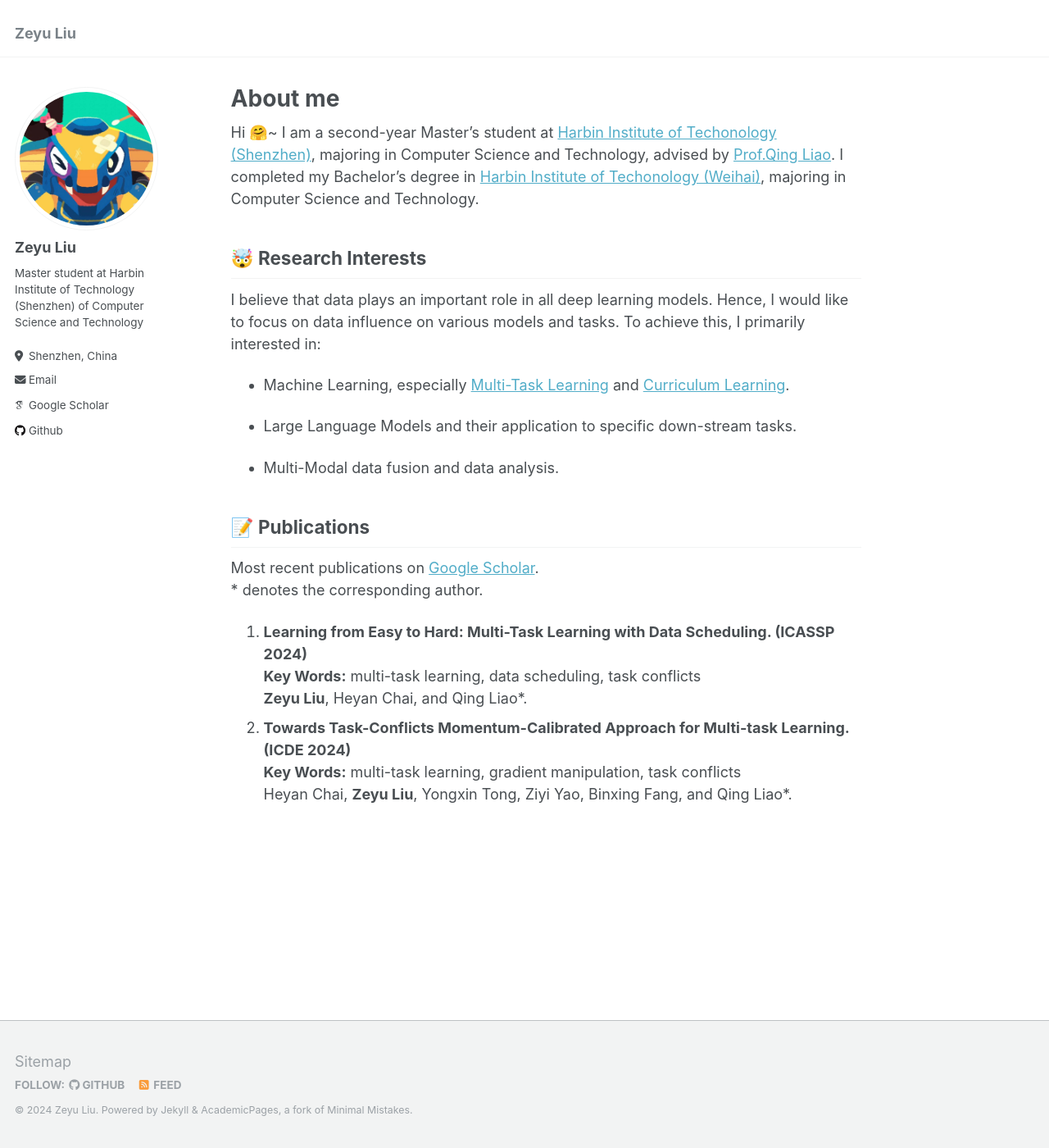
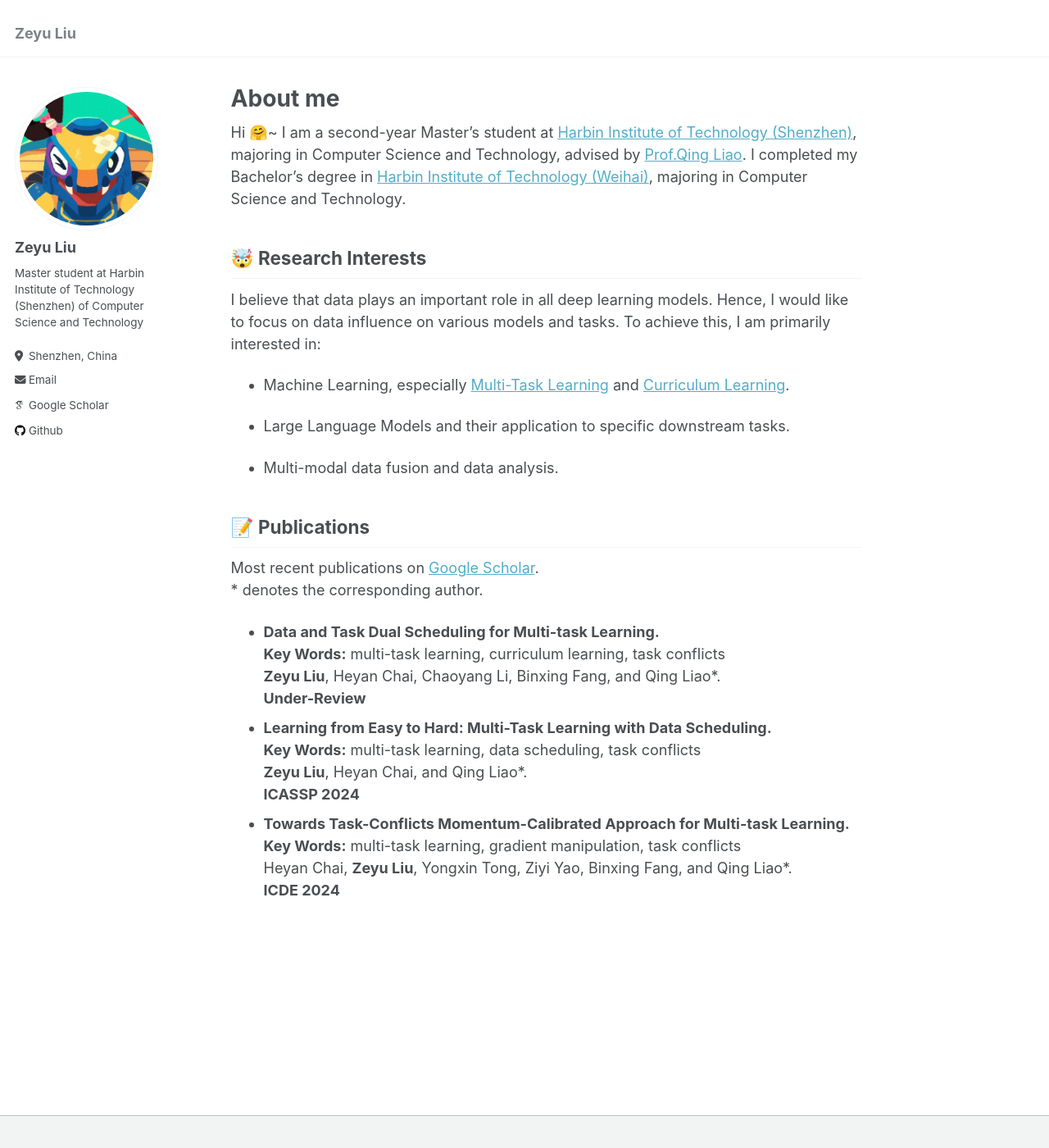
Before and after one commit to ZeyuLiu0706/zeyuliu0706.github.io, a Jekyll site: the page built from _pages/about.md, in a window 1280 px wide and 1400 px high. Shown: the whole window at 82% size. Built offline with Jekyll 4.4.1, drawn with Linux system fonts in a browser that asks for light colours; some web fonts are replaced.

Commit message:
Update about.md

```diff
--- a/_pages/about.md
+++ b/_pages/about.md
@@ -7,26 +7,32 @@
   - /about.html
 ---
 
-Hi 🤗~ I am a second-year Master's student at [Harbin Institute of Techonology (Shenzhen)](https://www.hitsz.edu.cn/index.html), majoring in Computer Science and Technology, advised by [Prof.Qing Liao](http://liaoqing.hitsz.edu.cn/). I completed my Bachelor’s degree in [Harbin Institute of Techonology (Weihai)](https://www.hitsz.edu.cn/index.html), majoring in Computer Science and Technology.
+Hi 🤗~ I am a second-year Master's student at [Harbin Institute of Technology (Shenzhen)](https://www.hitsz.edu.cn/index.html), majoring in Computer Science and Technology, advised by [Prof.Qing Liao](http://liaoqing.hitsz.edu.cn/). I completed my Bachelor’s degree in [Harbin Institute of Technology (Weihai)](https://www.hitsz.edu.cn/index.html), majoring in Computer Science and Technology.
 
 ## 🤯 Research Interests
-I believe that data plays an important role in all deep learning models. Hence, I would like to focus on data influence on various models and tasks. To achieve this, I primarily interested in:
+I believe that data plays an important role in all deep learning models. Hence, I would like to focus on data influence on various models and tasks. To achieve this, I am primarily interested in:
 
 - Machine Learning, especially [Multi-Task Learning](https://ieeexplore.ieee.org/document/9392366) and [Curriculum Learning](https://ieeexplore.ieee.org/document/9392296).
 
-- Large Language Models and their application to specific down-stream tasks.
+- Large Language Models and their application to specific downstream tasks.
 
-- Multi-Modal data fusion and data analysis.
+- Multi-modal data fusion and data analysis.
 
 ## 📝 Publications
 Most recent publications on [Google Scholar](https://scholar.google.com/citations?user=wt2iQjYAAAAJ). \
 \* denotes the corresponding author.
-1. **Learning from Easy to Hard: Multi-Task Learning with Data Scheduling. (ICASSP 2024)** \
+- **Data and Task Dual Scheduling for Multi-task Learning.**\
+  **Key Words:** multi-task learning, curriculum learning, task conflicts \
+  **Zeyu Liu**, Heyan Chai, Chaoyang Li, Binxing Fang, and Qing Liao*. \
+  **Under-Review**
+- **Learning from Easy to Hard: Multi-Task Learning with Data Scheduling.** \
    **Key Words:** multi-task learning, data scheduling, task conflicts \
-   **Zeyu Liu**, Heyan Chai, and Qing Liao*.
-2. **Towards Task-Conflicts Momentum-Calibrated Approach for Multi-task Learning. (ICDE 2024)** \
+   **Zeyu Liu**, Heyan Chai, and Qing Liao*. \
+   **ICASSP 2024**
+- **Towards Task-Conflicts Momentum-Calibrated Approach for Multi-task Learning.** \
    **Key Words:** multi-task learning, gradient manipulation, task conflicts \
-   Heyan Chai, **Zeyu Liu**, Yongxin Tong, Ziyi Yao, Binxing Fang, and Qing Liao*.
+   Heyan Chai, **Zeyu Liu**, Yongxin Tong, Ziyi Yao, Binxing Fang, and Qing Liao*. \
+   **ICDE 2024**
 
 
 
```
